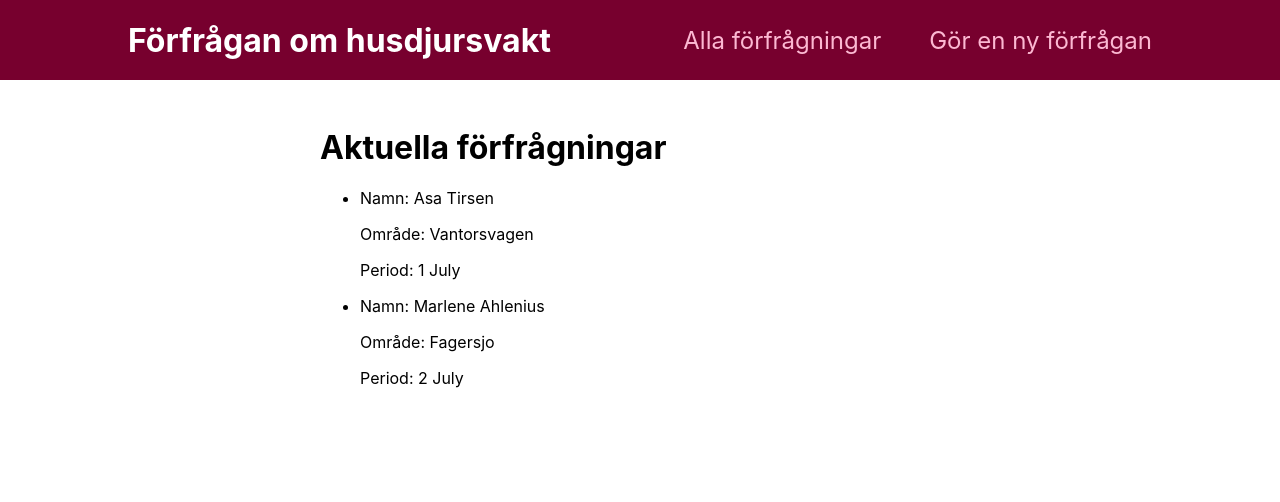
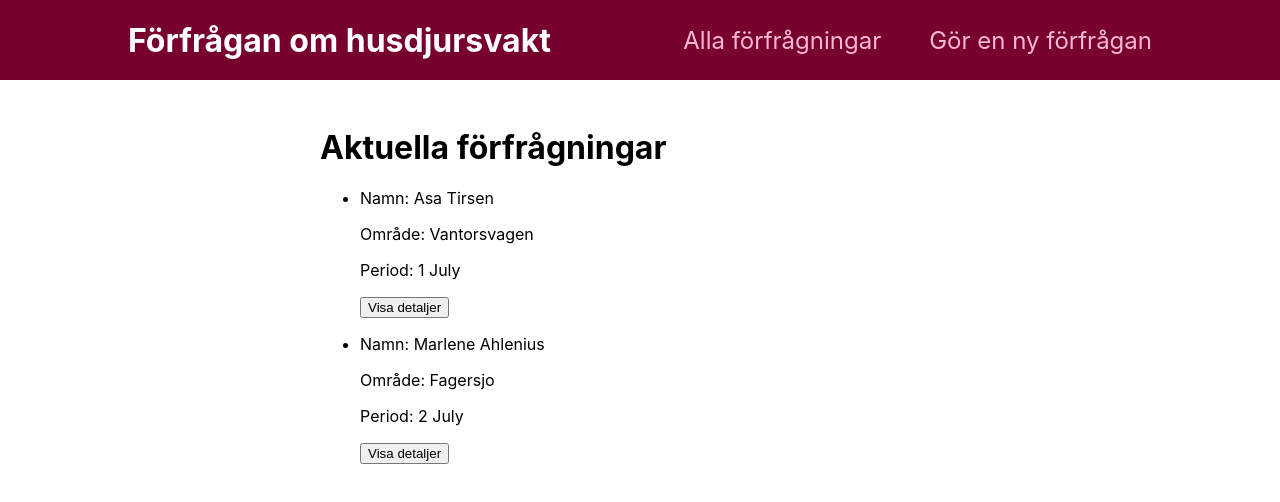
Before and after one commit to AsaTirsen/help-your-neighbour, a Next.js app: page / in a window 1280 px wide. Shown: the top 502 px of the page. Built offline with nearby package versions, Linux system fonts and the light colour scheme.

Commit message:
added request details and css

```diff
--- a/components/requests/RequestItem.js
+++ b/components/requests/RequestItem.js
@@ -1,15 +1,21 @@
 //component for displaying info about each request
-
+import { useRouter } from "next/router";
 
 function RequestItem(props) {
+  const router = useRouter();
 
+    function showDetailsHandler() {
+        // router objects has method for pushing page via path
+      router.push('/' + props.id)
+  }
   return (
-      <li>
-        <div>
+    <li>
+      <div>
         <p>Namn: {props.first_name + " " + props.last_name}</p>
         <p>Område: {props.location}</p>
         <p>Period: {props.dates}</p>
       </div>
+      <div><button onClick={showDetailsHandler}>Visa detaljer</button></div>
     </li>
   );
 }
```
Also changed, not shown: pages/[requestid]/index.js (+12 -0 lines).
